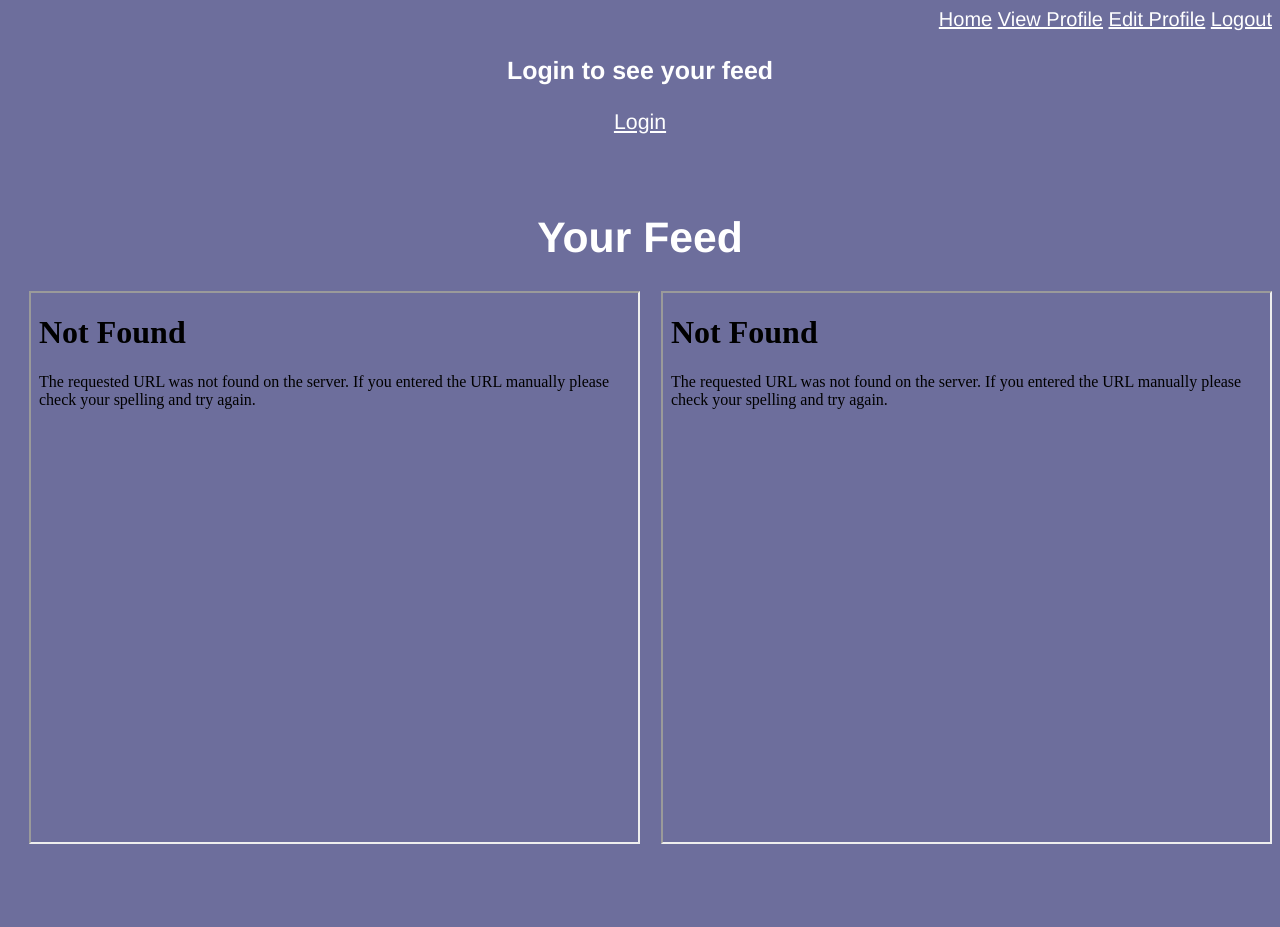
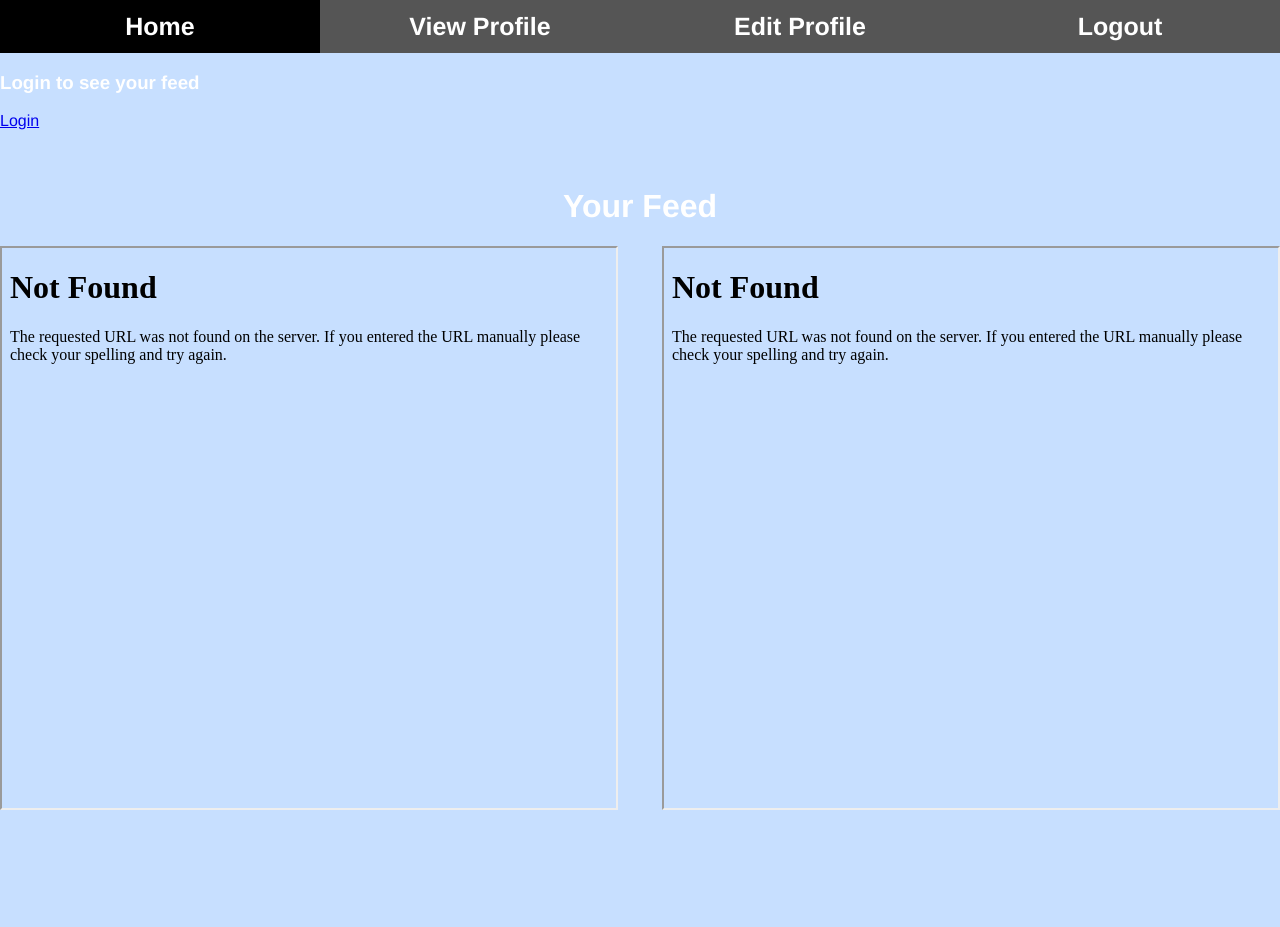
Before and after one commit to GabrielGonzalezDiaz/friends_finder, a Python web app: template templates/main_page.html in a window 1280 px wide. After the commit the page ends 810 px from the top, so only its background shows below. Run offline with Jinja, Linux system fonts and the light colour scheme; the template is opened without the code that fills it: most values are stand-ins (such as "Sample title", 1, 10 or a date in 2020).

Commit message:
updated the navbar

```diff
--- a/static/style_isa.css
+++ b/static/style_isa.css
@@ -1,8 +1,8 @@
-body {
+#base {
     font-family: Helvetica, sans-serif;
-    font-size: 16pt;
-    background-color:  #6d6e9c;
+    background-color: #c7dfff;
     text-align: left;
+    margin: 0;
 }
 
 p {
@@ -14,20 +14,24 @@ h1 {
 }
 
 #topmenu {
-    margin-bottom: 0px;
-    color: white;
-    font-size: 20px;
-    text-align: right;
+    width: 100%;
+    background-color: #555;
+    overflow: auto;
 }
 
-a {
-    text-decoration: underline;
+#topmenu a {
+    float: left;
+    text-align: center;
+    width: 25%;
+    text-decoration: none;
+    padding: 12px 0;
+    transition: all 0.3s ease;
     color: white;
+    font-size: 25px;
+
 }
-
-a:hover {
-    text-decoration: none;
-    color:pink;
+#topmenu a:hover {
+    background-color: #000;
 }
 
 hr {
--- a/templates/_base.html
+++ b/templates/_base.html
@@ -2,13 +2,13 @@
     <head>
         <link rel="stylesheet" href="/i/style_isa.css">
     </head>
-    <body>
+    <body id="base">
         <div id="topmenu">
             {% if logout_url %}
-            <a class="box" href="/">Home</a>
-            <a class="box" href="/profile-view">View Profile</a>
-            <a class="box" href="/profile-edit">Edit Profile</a>
-            <a class="box" href="{{logout_url}}">Logout</a>
+            <a class="box" href="/"><b>Home</b></a>
+            <a class="box" href="/profile-view"><b>View Profile</b></a>
+            <a class="box" href="/profile-edit"><b>Edit Profile</b></a>
+            <a class="box" href="{{logout_url}}"><b>Logout</b></a>
             {% endif %}
         </div>
         {% block content %}{% endblock %}
```
